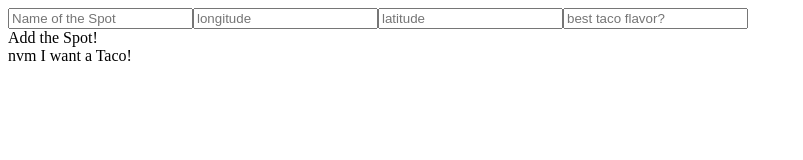
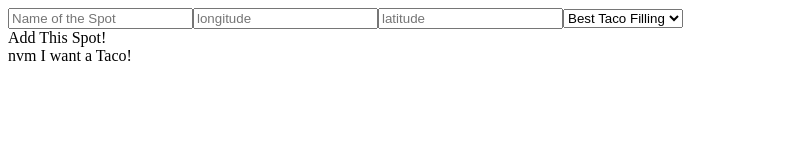
Before and after one commit to swinnik/Dollar-Taco, a React app: page / in a window 1280 px wide. Both pictures are taken after a click on the element "New Taco Spot?". Shown: the top 160 px of the page, without its empty margins (0-803 px from the left). Built offline with nearby package versions, Linux system fonts and the light colour scheme; no server answers; the HTML template or start-up script is replaced by a standard one.

Commit message:
select element event listener acknowledging selected option

```diff
--- a/client/src/components/NewTacoComps/NewTacoPage.jsx
+++ b/client/src/components/NewTacoComps/NewTacoPage.jsx
@@ -60,6 +60,10 @@ export default function NewTacoPage({ changePage }) {
     bestFlaver: "",
   });
 
+  const selectFilling = (e) => {
+    console.log(e.target.value);
+  };
+
   return (
     <div className="new-taco">
       <div className="input-block">
@@ -81,19 +85,22 @@ export default function NewTacoPage({ changePage }) {
           value={tacoDetails.latitude}
           onChange={(e) => handleInputChange(e)}
         />
-        <input
-          placeholder="best taco flavor?"
-          name="bestFlaver"
-          value={tacoDetails.bestFlaver}
-          onChange={(e) => handleInputChange(e)}
-        />
+        <select onChange={(e) => selectFilling(e)}>
+          <option value="Best Taco Flavor">Best Taco Filling</option>
+          <option value="Carnitas">Carnitas</option>
+          <option value="Carne Asada">Carnitas</option>
+          <option value="Al Pastor">Al Pastor</option>
+          <option value="Chorizo">Chorizo</option>
+          <option value="Chicken">Chicken</option>
+          <option value="Suadero">Suadero</option>
+        </select>
       </div>
       <div
         className="big-button"
         name="front-page"
         onClick={(e) => submitTaco(e)}
       >
-        Add the Spot!
+        Add This Spot!
       </div>
       <div
         className="big-button"
--- a/client/src/components/TacoFinderComps/TacoFinderPage.jsx
+++ b/client/src/components/TacoFinderComps/TacoFinderPage.jsx
@@ -15,7 +15,7 @@ export default function TacoFinder({ changePage }) {
         taco information <br />
         taco information <br />
       </div>
-      <div className="big-button"> GoogleMaps </div>
+      <div className="big-button"> Take Me To My Taco! </div>
     </div>
   );
 }
```
Also changed, not shown: 1 other file (tests, documents, lock files or other folders).
